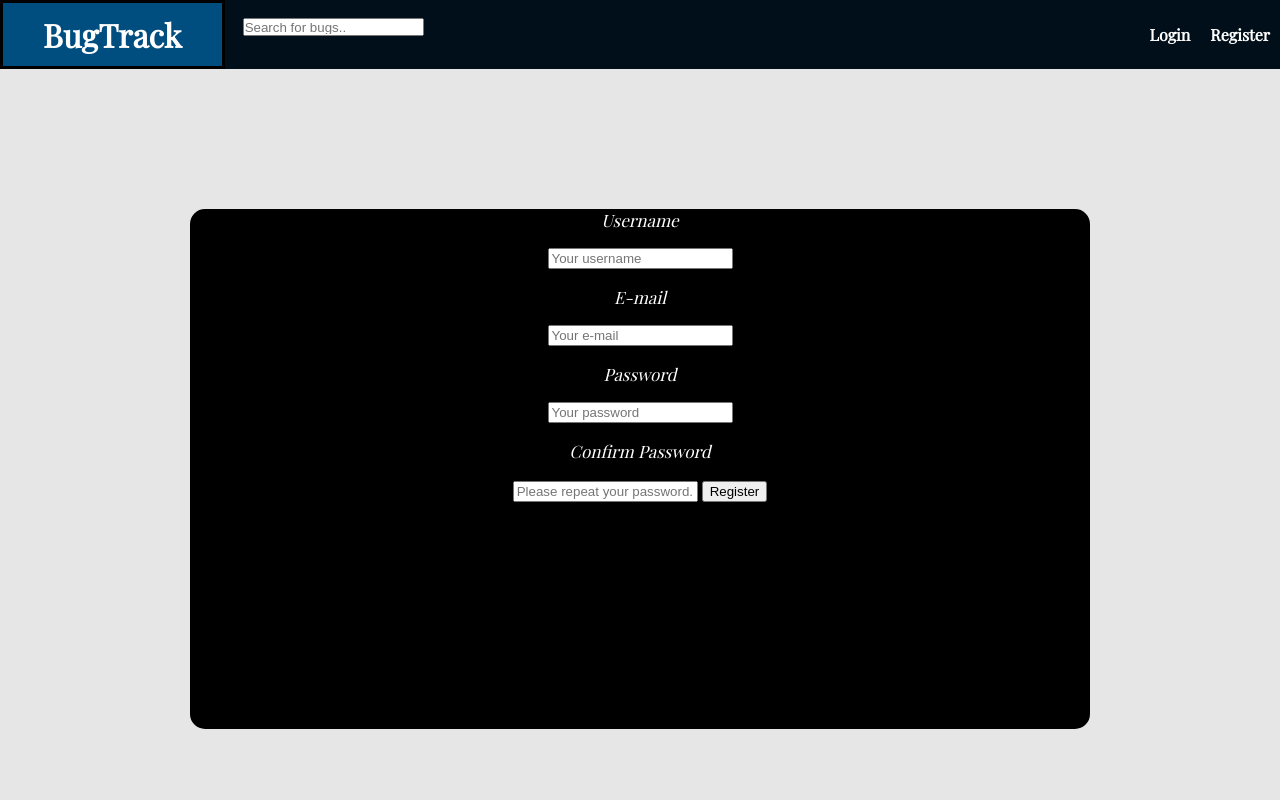
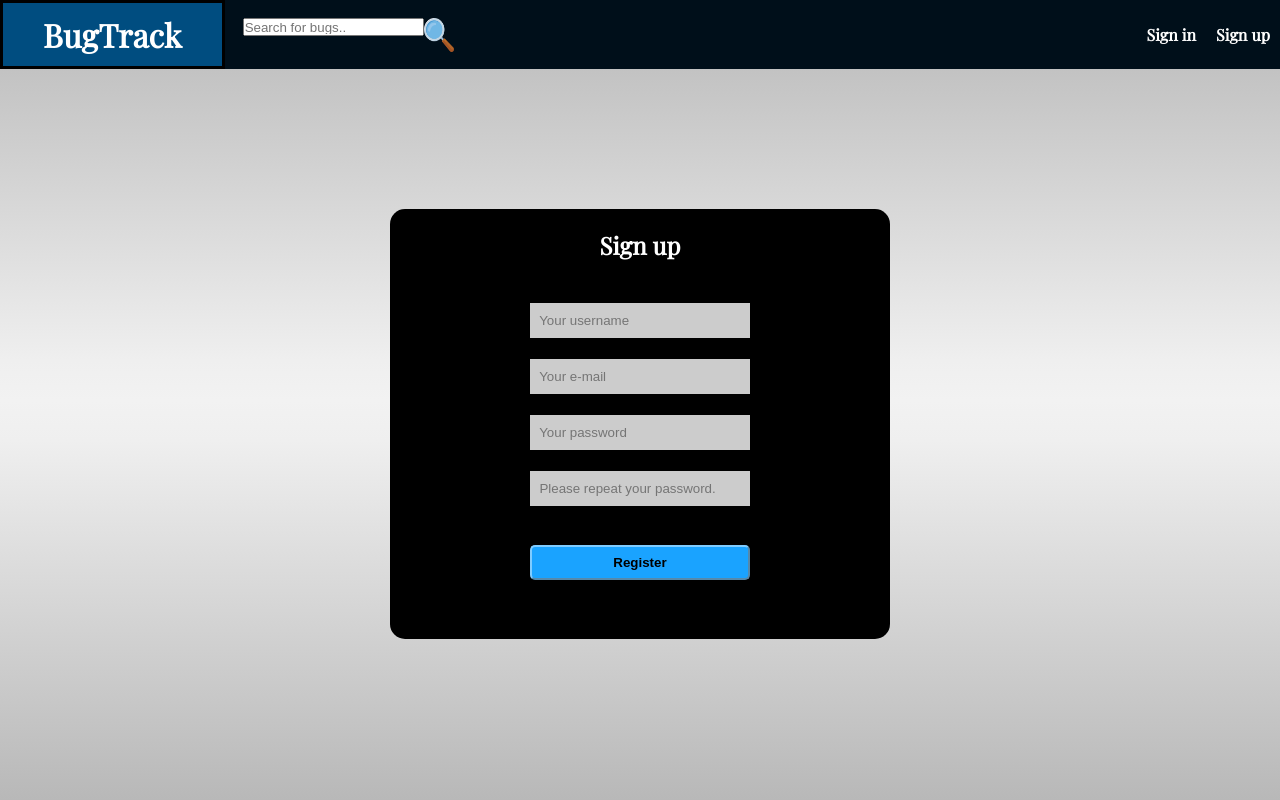
Before and after one commit to yungbender/IIS-VUT-FIT, a Flask app: page /register in a window 1280 px wide. Run offline with Flask 2, Linux system fonts and the light colour scheme; some libraries are stand-ins or nearby versions.

Commit message:
Adding login design

```diff
--- a/templates/register.html
+++ b/templates/register.html
@@ -1,13 +1,13 @@
 <style>
   body {
-    background-color: #e6e6e6;
+    background: rgb(184,184,184);
+    background: linear-gradient(0deg, rgba(184,184,184,1) 0%, rgba(239,239,239,1) 45%,  rgba(242,242,242,1) 50%, rgba(239,239,239,1) 55%, rgba(184,184,184,1) 100%);
     background-attachment: fixed;
     font-family: 'Playfair Display', serif;
     text-align: center;
     min-width: 400px;
     margin: 0;
     padding: 0;
-    color: white;
   }
 
   #logo {
@@ -17,8 +17,13 @@
     border-color: black;
     font-weight: bold;
     float: left;
-    padding: 10 40 10 ;
+    padding: 10 40 10px;
     margin: 0;
+  }
+
+  #logo a {
+    text-decoration: none;
+    color: white;
   }
 
   #mainbar {
@@ -29,9 +34,16 @@
 
   #mainbar input {
     float: left;
-    margin: 18px;
+    margin: 18px 0px 18px 18px;
     padding: 0px;
     height: 18px;
+  }
+
+  #mainbar img {
+    float: left;
+    margin: 18px 18px 18px 0px;
+    padding: 0px;
+    height: 34px;
   }
 
   ul {
@@ -45,14 +57,14 @@
     height: 50%;
   }
 
-  a {
+  .bar-links {
     text-decoration: none;
     color: white;
     display: block;
-    padding: 24 10;
+    padding: 24 10px;
   }
 
-  a:hover {
+  a.bar-links:hover {
     background-color: #b3b3b3;
     color: black;
   }
@@ -75,8 +87,9 @@
     background-color: black;
     text-align: center;
     margin: 0 auto;
-    width: 900px;
-    height: 520px;
+    width: 500px;
+    height: 430px;
+    display: block;
   }
 
   #form p {
@@ -86,20 +99,41 @@
   }
 
   #form h2 {
-    border-style: solid;
-    border-color: #e6e6e6;
-    border-width: 0 0 6 0px;
+    color: white;
     padding: 20px;
   }
 
-  #form button {
+  .reg-form {
+    background-color: #cccccc;
+    height: 35px;
+    width: 220px;
+    border-radius: 0px;
+    border-width: 0px;
+    margin: 2px;
+  }
+
+  #reg-submit {
     background-color: #1aa3ff;
-    width: 90px;
-    height: 30px;
+    font-weight: bold;
+    width: 220px;
+    height: 35px;
     border-color: #80ccff;
     border-radius: 5px;
     color: black;
     font-weight: bold;
+    margin: 20px;
+  }
+
+  #wrapper {
+    margin: 0 auto;
+  }
+
+  #form-side {
+    wiadth: 1000px;
+    haeight: 200px;
+    margin: 0 auto;
+    background-color: grey;
+    float: left;
   }
 
 </style>
@@ -107,38 +141,44 @@
 <html>
   <head>
     <link href="https://fonts.googleapis.com/css?family=Playfair+Display&display=swap" rel="stylesheet">
-    <script type="text/javascript" src="http://livejs.com/live.js"></script>
+    <schjript type="text/javascript" src="http://livejs.com/live.js"></script>
   </head>
   <body>
 
     <div id="mainbar">
-      <h1 id="logo">BugTrack</h1>
+      <h1 id="logo"><a href="./">BugTrack</a></h1>
 
       <div>
         <input id="main" type="text" placeholder="Search for bugs..">
+        <img src="/img/search.png" height="30px" width="30px"></img>
         <h4>
           <ul>
-            <li><a href="./register">Register</a></li>
-            <li><a href="./login">Login</a></li>
+            <li><a class="bar-links" href="./register">Sign up</a></li>
+            <li><a class="bar-links" href="./login">Sign in</a></li>
           </ul>
         </h4>
       </div>
 
     </div>
 
-    <div id="form-wrapper">
-      <form method="POST" action="/register" id="form" y>
-        {{ form.csrf_token }}
-        <p>{{ form.username.label }}</p>
-        {{ form.username }}
-        <p>{{ form.mail.label }}</p>
-        {{ form.mail }}
-        <p>{{ form.password.label }}</p>
-        {{ form.password }}
-        <p>{{ form.password_re.label }}</p>
-        {{ form.password_re }}
-        <input type="submit" value="Register">
-      </form>
+    <div id="wrapper">
+      <div id="form-wrapper">
+        <form method="POST" action="/register" id="form" y>
+          {{ form.csrf_token }}
+          <h2>Sign up</h2>
+          <p>{{ form.username(class_="reg-form")}}</p>
+          <p>{{ form.mail(class_="reg-form")}}</p>
+          <p>{{ form.password(class_="reg-form")}}</p>
+          <p>{{ form.password_re(class_="reg-form")}}</p>
+          <p>
+            <input id="reg-submit" type="submit" value="Register">
+          </p>
+        </form>
+      </div>
+      </div>
+      <div id="form-side">
+
+      </div>
     </div>
 
   </body>
```
Also changed, not shown: templates/login.html (+177 -13 lines), templates/mainpage.html (+24 -10 lines), templates/register.py (+4 -4 lines), templates/img/search.png (added).
